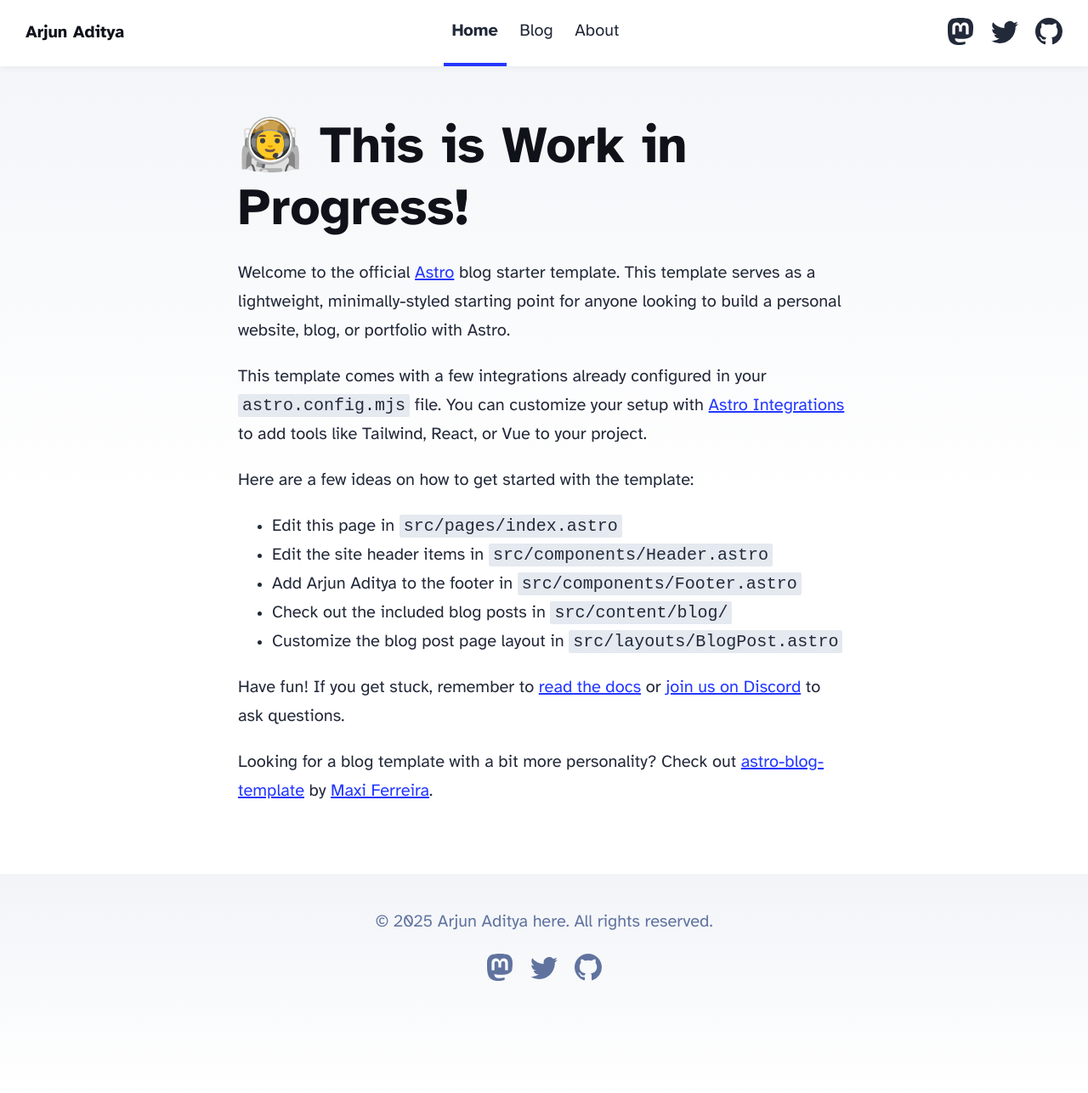
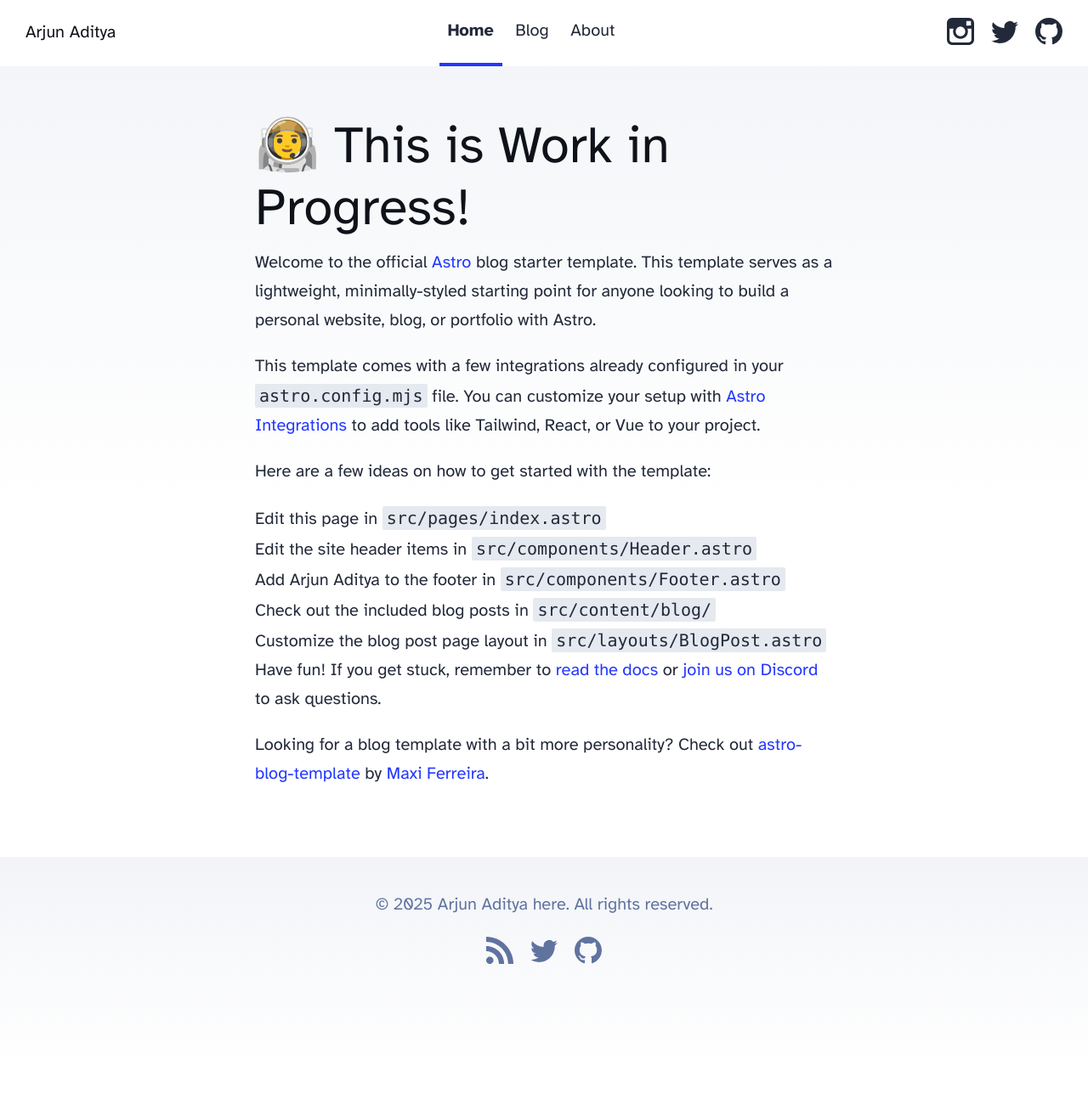
Before and after one commit to nermalcat69/site, an Astro site: page / in a window 1280 px wide. Shown: the whole page at 85% size. After the commit the page ends 1255 px from the top, so only its background shows below. Built offline with nearby package versions, Linux system fonts and the light colour scheme; Astro itself is replaced by a stand-in of ours.

Commit message:
setup tailwind

```diff
--- a/astro.config.ts
+++ b/astro.config.ts
@@ -4,10 +4,12 @@ import mdx from '@astrojs/mdx';
 import sitemap from '@astrojs/sitemap';
 import { defineConfig } from 'astro/config';
 import cloudflare from '@astrojs/cloudflare';
+import tailwindcss from "@tailwindcss/vite";
 
 
 export default defineConfig({
   site: 'https://arjunaditya.xyz',
   integrations: [mdx(), sitemap()],
   adapter: cloudflare(),
+  vite: {plugins: [tailwindcss()]},
 });
--- a/package.json
+++ b/package.json
@@ -13,8 +13,10 @@
     "@astrojs/mdx": "^4.3.13",
     "@astrojs/rss": "^4.0.14",
     "@astrojs/sitemap": "^3.6.0",
+    "@tailwindcss/vite": "^4.1.18",
     "astro": "^5.16.6",
     "sharp": "^0.34.3",
+    "tailwindcss": "^4.1.18",
     "wrangler": "^4.55.0"
   }
 }
--- a/src/components/Footer.astro
+++ b/src/components/Footer.astro
@@ -5,19 +5,18 @@ const today = new Date();
 <footer>
 	&copy; {today.getFullYear()} Arjun Aditya here. All rights reserved.
 	<div class="social-links">
-		<a href="https://m.webtoo.ls/@astro" target="_blank">
+		<a href="https://arjunaditya.xyz/rss.xml" target="_blank">
 			<span class="sr-only">Follow Astro on Mastodon</span>
-			<svg
-				viewBox="0 0 16 16"
-				aria-hidden="true"
-				width="32"
-				height="32"
-				astro-icon="social/mastodon"
-				><path
-					fill="currentColor"
-					d="M11.19 12.195c2.016-.24 3.77-1.475 3.99-2.603.348-1.778.32-4.339.32-4.339 0-3.47-2.286-4.488-2.286-4.488C12.062.238 10.083.017 8.027 0h-.05C5.92.017 3.942.238 2.79.765c0 0-2.285 1.017-2.285 4.488l-.002.662c-.004.64-.007 1.35.011 2.091.083 3.394.626 6.74 3.78 7.57 1.454.383 2.703.463 3.709.408 1.823-.1 2.847-.647 2.847-.647l-.06-1.317s-1.303.41-2.767.36c-1.45-.05-2.98-.156-3.215-1.928a3.614 3.614 0 0 1-.033-.496s1.424.346 3.228.428c1.103.05 2.137-.064 3.188-.189zm1.613-2.47H11.13v-4.08c0-.859-.364-1.295-1.091-1.295-.804 0-1.207.517-1.207 1.541v2.233H7.168V5.89c0-1.024-.403-1.541-1.207-1.541-.727 0-1.091.436-1.091 1.296v4.079H3.197V5.522c0-.859.22-1.541.66-2.046.456-.505 1.052-.764 1.793-.764.856 0 1.504.328 1.933.983L8 4.39l.417-.695c.429-.655 1.077-.983 1.934-.983.74 0 1.336.259 1.791.764.442.505.661 1.187.661 2.046v4.203z"
-				></path></svg
-			>
+			<svg  height="32px" width="32px" version="1.1" id="Layer_1" xmlns="http://www.w3.org/2000/svg" xmlns:xlink="http://www.w3.org/1999/xlink"
+			viewBox="-271 273 256 256" xml:space="preserve">
+	   <g>
+		   <path fill="currentColor" d="M-271,360v48.9c31.9,0,62.1,12.6,84.7,35.2c22.6,22.6,35.1,52.8,35.1,84.8v0.1h49.1c0-46.6-19-88.7-49.6-119.4
+			   C-182.2,379-224.4,360.1-271,360z"/>
+		   <path fill="currentColor" d="M-237,460.9c-9.4,0-17.8,3.8-24,10s-10,14.6-10,24c0,9.3,3.8,17.7,10,23.9c6.2,6.1,14.6,9.9,24,9.9s17.8-3.7,24-9.9
+			   s10-14.6,10-23.9c0-9.4-3.8-17.8-10-24C-219.2,464.7-227.6,460.9-237,460.9z"/>
+		   <path fill="currentColor" d="M-90.1,348.1c-46.3-46.4-110.2-75.1-180.8-75.1v48.9C-156.8,322-64.1,414.9-64,529h49C-15,458.4-43.7,394.5-90.1,348.1z"/>
+	   </g>
+	   </svg>
 		</a>
 		<a href="https://x.com/arjunaditya_" target="_blank">
 			<span class="sr-only">Follow Astro on Twitter</span>
--- a/src/components/Header.astro
+++ b/src/components/Header.astro
@@ -12,18 +12,20 @@ import HeaderLink from './HeaderLink.astro';
 			<HeaderLink href="/about">About</HeaderLink>
 		</div>
 		<div class="social-links">
-			<a href="https://m.webtoo.ls/@astro" target="_blank">
+			<a href="https://instagram.com/arjun_sustains" target="_blank">
 				<span class="sr-only">Follow Astro on Mastodon</span>
-				<svg viewBox="0 0 16 16" aria-hidden="true" width="32" height="32"
-					><path
-						fill="currentColor"
-						d="M11.19 12.195c2.016-.24 3.77-1.475 3.99-2.603.348-1.778.32-4.339.32-4.339 0-3.47-2.286-4.488-2.286-4.488C12.062.238 10.083.017 8.027 0h-.05C5.92.017 3.942.238 2.79.765c0 0-2.285 1.017-2.285 4.488l-.002.662c-.004.64-.007 1.35.011 2.091.083 3.394.626 6.74 3.78 7.57 1.454.383 2.703.463 3.709.408 1.823-.1 2.847-.647 2.847-.647l-.06-1.317s-1.303.41-2.767.36c-1.45-.05-2.98-.156-3.215-1.928a3.614 3.614 0 0 1-.033-.496s1.424.346 3.228.428c1.103.05 2.137-.064 3.188-.189zm1.613-2.47H11.13v-4.08c0-.859-.364-1.295-1.091-1.295-.804 0-1.207.517-1.207 1.541v2.233H7.168V5.89c0-1.024-.403-1.541-1.207-1.541-.727 0-1.091.436-1.091 1.296v4.079H3.197V5.522c0-.859.22-1.541.66-2.046.456-.505 1.052-.764 1.793-.764.856 0 1.504.328 1.933.983L8 4.39l.417-.695c.429-.655 1.077-.983 1.934-.983.74 0 1.336.259 1.791.764.442.505.661 1.187.661 2.046v4.203z"
-					></path></svg
-				>
+				<svg class="hover:text-blue-600 duration-300" height="32" width="32" version="1.1" id="Layer_1" xmlns="http://www.w3.org/2000/svg" xmlns:xlink="http://www.w3.org/1999/xlink"
+	 viewBox="-271 273 256 256" xml:space="preserve">
+<path fill="currentColor" d="M-64.5,273h-157c-27.3,0-49.5,22.2-49.5,49.5v52.3v104.8c0,27.3,22.2,49.5,49.5,49.5h157c27.3,0,49.5-22.2,49.5-49.5V374.7
+	v-52.3C-15.1,295.2-37.3,273-64.5,273z M-50.3,302.5h5.7v5.6v37.8l-43.3,0.1l-0.1-43.4L-50.3,302.5z M-179.6,374.7
+	c8.2-11.3,21.5-18.8,36.5-18.8s28.3,7.4,36.5,18.8c5.4,7.4,8.5,16.5,8.5,26.3c0,24.8-20.2,45.1-45.1,45.1s-44.9-20.3-44.9-45.1
+	C-188.1,391.2-184.9,382.1-179.6,374.7z M-40,479.5C-40,493-51,504-64.5,504h-157c-13.5,0-24.5-11-24.5-24.5V374.7h38.2
+	c-3.3,8.1-5.2,17-5.2,26.3c0,38.6,31.4,70,70,70c38.6,0,70-31.4,70-70c0-9.3-1.9-18.2-5.2-26.3H-40V479.5z"/>
+</svg>
 			</a>
 			<a href="https://x.com/arjunaditya_" target="_blank">
 				<span class="sr-only">Follow Astro on Twitter</span>
-				<svg viewBox="0 0 16 16" aria-hidden="true" width="32" height="32"
+				<svg class="hover:text-blue-600 duration-300" viewBox="0 0 16 16" aria-hidden="true" width="32" height="32"
 					><path
 						fill="currentColor"
 						d="M5.026 15c6.038 0 9.341-5.003 9.341-9.334 0-.14 0-.282-.006-.422A6.685 6.685 0 0 0 16 3.542a6.658 6.658 0 0 1-1.889.518 3.301 3.301 0 0 0 1.447-1.817 6.533 6.533 0 0 1-2.087.793A3.286 3.286 0 0 0 7.875 6.03a9.325 9.325 0 0 1-6.767-3.429 3.289 3.289 0 0 0 1.018 4.382A3.323 3.323 0 0 1 .64 6.575v.045a3.288 3.288 0 0 0 2.632 3.218 3.203 3.203 0 0 1-.865.115 3.23 3.23 0 0 1-.614-.057 3.283 3.283 0 0 0 3.067 2.277A6.588 6.588 0 0 1 .78 13.58a6.32 6.32 0 0 1-.78-.045A9.344 9.344 0 0 0 5.026 15z"
@@ -32,7 +34,7 @@ import HeaderLink from './HeaderLink.astro';
 			</a>
 			<a href="https://github.com/nermalcat69" target="_blank">
 				<span class="sr-only">Go to Astro's GitHub repo</span>
-				<svg viewBox="0 0 16 16" aria-hidden="true" width="32" height="32"
+				<svg class="hover:text-blue-600 duration-300" viewBox="0 0 16 16" aria-hidden="true" width="32" height="32"
 					><path
 						fill="currentColor"
 						d="M8 0C3.58 0 0 3.58 0 8c0 3.54 2.29 6.53 5.47 7.59.4.07.55-.17.55-.38 0-.19-.01-.82-.01-1.49-2.01.37-2.53-.49-2.69-.94-.09-.23-.48-.94-.82-1.13-.28-.15-.68-.52-.01-.53.63-.01 1.08.58 1.23.82.72 1.21 1.87.87 2.33.66.07-.52.28-.87.51-1.07-1.78-.2-3.64-.89-3.64-3.95 0-.87.31-1.59.82-2.15-.08-.2-.36-1.02.08-2.12 0 0 .67-.21 2.2.82.64-.18 1.32-.27 2-.27.68 0 1.36.09 2 .27 1.53-1.04 2.2-.82 2.2-.82.44 1.1.16 1.92.08 2.12.51.56.82 1.27.82 2.15 0 3.07-1.87 3.75-3.65 3.95.29.25.54.73.54 1.48 0 1.07-.01 1.93-.01 2.2 0 .21.15.46.55.38A8.012 8.012 0 0 0 16 8c0-4.42-3.58-8-8-8z"
@@ -47,7 +49,7 @@ import HeaderLink from './HeaderLink.astro';
 		margin: 0;
 		padding: 0 1em;
 		background: white;
-		box-shadow: 0 2px 8px rgba(var(--black), 5%);
+
 	}
 	h2 {
 		margin: 0;
--- a/src/styles/global.css
+++ b/src/styles/global.css
@@ -3,6 +3,9 @@
   https://github.com/HermanMartinus/bearblog/blob/297026a877bc2ab2b3bdfbd6b9f7961c350917dd/templates/styles/blog/default.css
   License MIT: https://github.com/HermanMartinus/bearblog/blob/master/LICENSE.md
  */
+
+ @import "tailwindcss";
+
 
 :root {
 	--accent: #2337ff;
```
Also changed, not shown: 1 other file.
